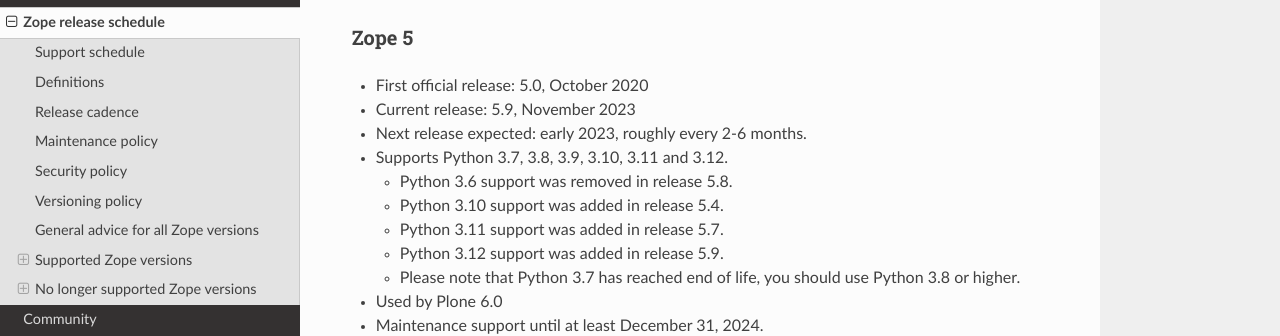
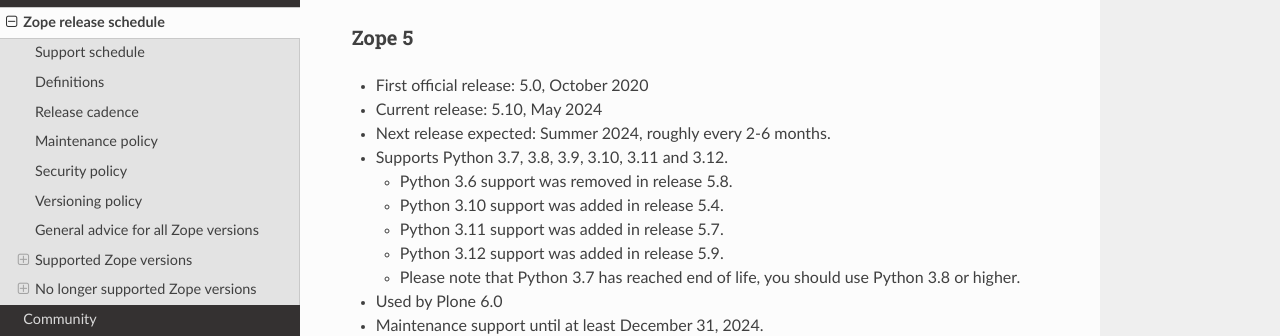
Before and after one commit to zopefoundation/www.zope.org, a Sphinx documentation site: the page built from docs/releases.rst, in a window 1280 px wide and 900 px high, scrolled down 3175 px. Shown: the part 158-494 px from the top of the window. Built offline with Sphinx 7.4.7 and the Read the Docs theme 2.0.0, drawn with Linux system fonts in a browser that asks for light colours; some of the changed text lies outside the part shown.

Commit message:
- update for Zope release 5.10

```diff
--- a/docs/releases.rst
+++ b/docs/releases.rst
@@ -1,7 +1,7 @@
 Zope release schedule
 =====================
 
-The Zope development and support roadmap. **Last updated: January 2024**
+The Zope development and support roadmap. **Last updated: May 2024**
 
 If you use Plone, please visit the `Plone release schedule
 <https://plone.org/download/release-schedule>`_ for all Plone-specific details.
@@ -37,7 +37,7 @@ Support schedule
 +------+-------+-------------+-----------+----------+------------+------------+
 |4.0   |4.8.11 |2.7, 3.5-3.8 |end of life|2019-05-10|2021-09-30  |2022-12-31  |
 +------+-------+-------------+-----------+----------+------------+------------+
-|5.0   |5.9    |3.7-3.12     |maintenance|2020-10-08|2024-12-31  |2025-12-31  |
+|5.0   |5.10   |3.7-3.12     |maintenance|2020-10-08|2024-12-31  |2025-12-31  |
 |      |       |[1]_ [2]_    |           |          |[3]_        |[3]_        |
 +------+-------+-------------+-----------+----------+------------+------------+
 |6.0   |\-     |TBD          |unreleased |TBD [4]_  |TBD [4]_    | TBD [4]_   |
@@ -153,8 +153,8 @@ Supported Zope versions
 Zope 5
 ~~~~~~
 - First official release: 5.0, October 2020
-- Current release: 5.9, November 2023
-- Next release expected: early 2023, roughly every 2-6 months.
+- Current release: 5.10, May 2024
+- Next release expected: Summer 2024, roughly every 2-6 months.
 - Supports Python 3.7, 3.8, 3.9, 3.10, 3.11 and 3.12.
 
   - Python 3.6 support was removed in release 5.8.
```
